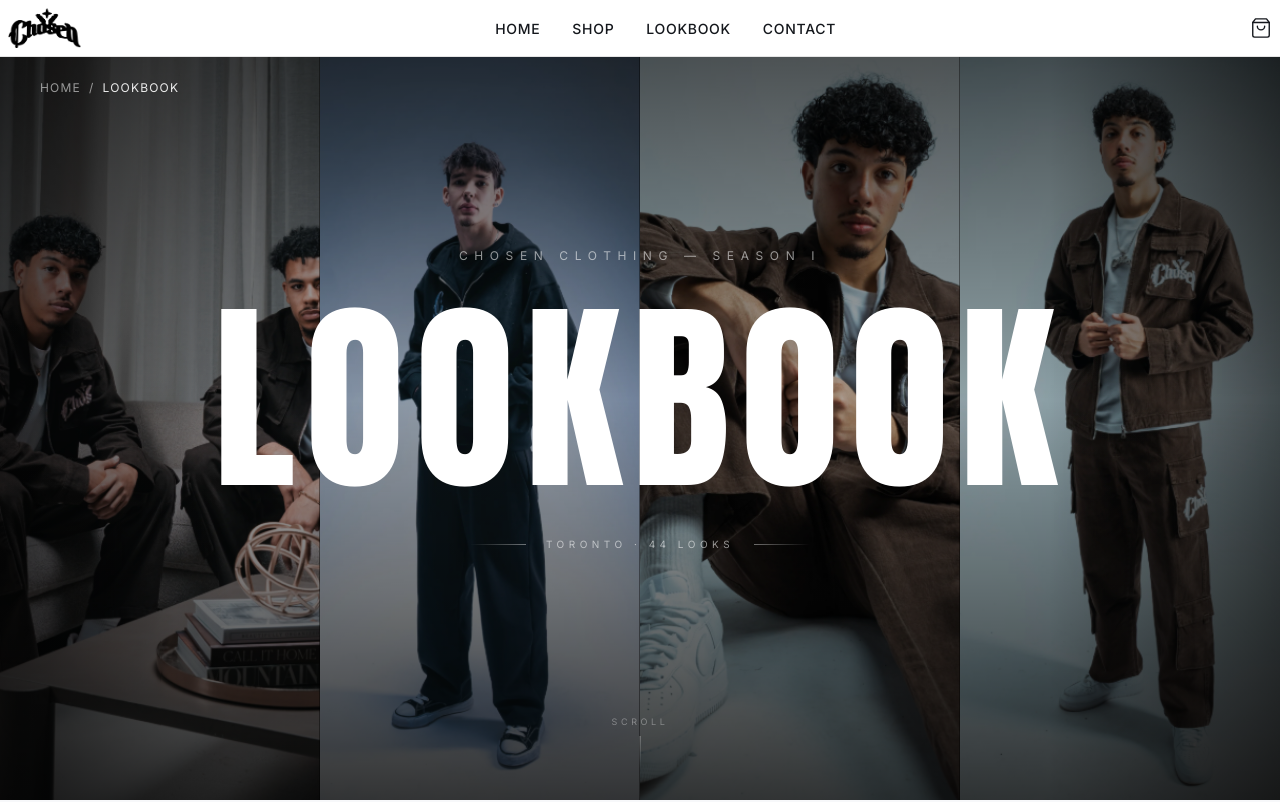
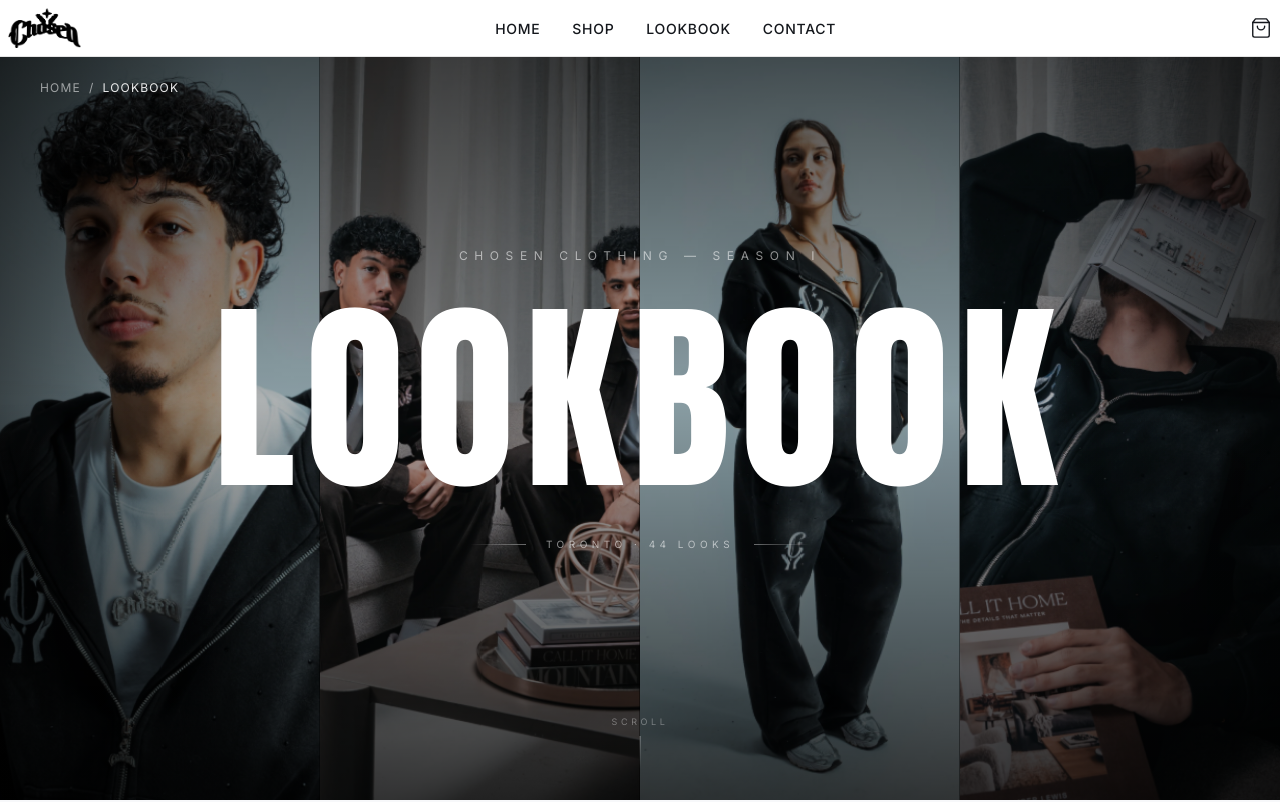
Before and after one commit to rahulmodhera1/ChosenClothing, a Next.js app: page /lookbook in a window 1280 px wide. Shown: the top 802 px of the page. Built offline with nearby package versions, Linux system fonts and the light colour scheme.

Commit message:
Swap lookbook hero panels to user-selected shots with tuned framing
Use looks 13, 03, 20, 04 (the four shots requested) as the hero panels.
Give each panel its own object-position so the subject is framed correctly
inside the tall narrow panel despite differing shot framing.

```diff
--- a/app/lookbook/page.tsx
+++ b/app/lookbook/page.tsx
@@ -61,12 +61,13 @@ const IMAGES = [
   alt: `Chosen — Look ${img.n}`,
 }));
 
-// Four hero panels — spread across the full width, different shots
+// Four hero panels. Each gets its own focal point so the subject is framed
+// correctly inside the tall, narrow panel regardless of the shot's framing.
 const HERO_PANELS = [
-  "/images/lookbook/03.png",
-  "/images/lookbook/06.png",
-  "/images/lookbook/09.png",
-  "/images/lookbook/12.png",
+  { src: "/images/lookbook/13.png", pos: "object-[center_22%]" }, // close-up portrait → frame the face
+  { src: "/images/lookbook/03.png", pos: "object-[center_38%]" }, // two seated → frame torsos/faces
+  { src: "/images/lookbook/20.png", pos: "object-[center_28%]" }, // full-body standing → favour upper body
+  { src: "/images/lookbook/04.png", pos: "object-center" },        // lying with book → centred
 ];
 
 export default function LookbookPage() {
@@ -81,18 +82,18 @@ export default function LookbookPage() {
 
         {/* Panels */}
         <div className="absolute inset-0 flex pt-14">
-          {HERO_PANELS.map((src, i) => (
+          {HERO_PANELS.map((panel, i) => (
             <div
               key={i}
               className={`relative overflow-hidden ${i >= 2 ? "hidden sm:block" : ""} flex-1`}
             >
               <Image
-                src={src}
+                src={panel.src}
                 alt=""
                 fill
                 priority
                 quality={92}
-                className="object-cover object-top"
+                className={`object-cover ${panel.pos}`}
                 sizes="(max-width: 640px) 50vw, 25vw"
               />
               {/* Uniform tint so text sits clearly on top */}
```
